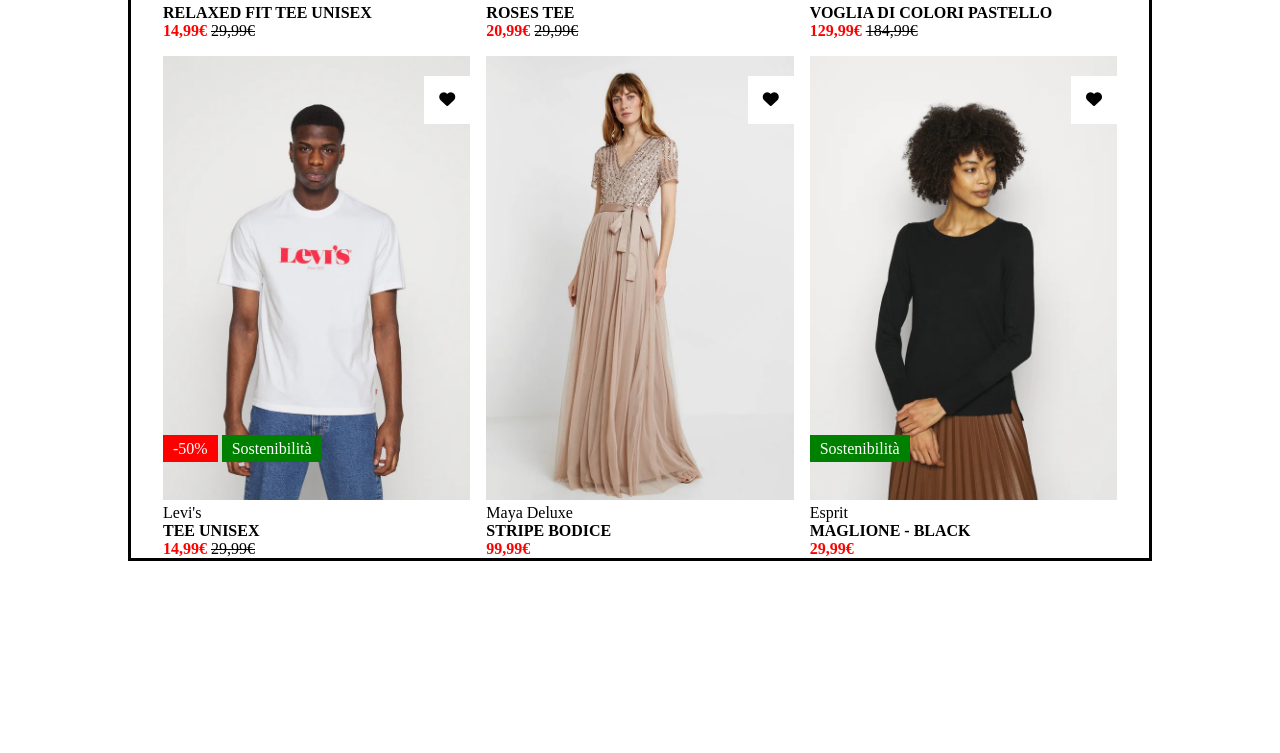
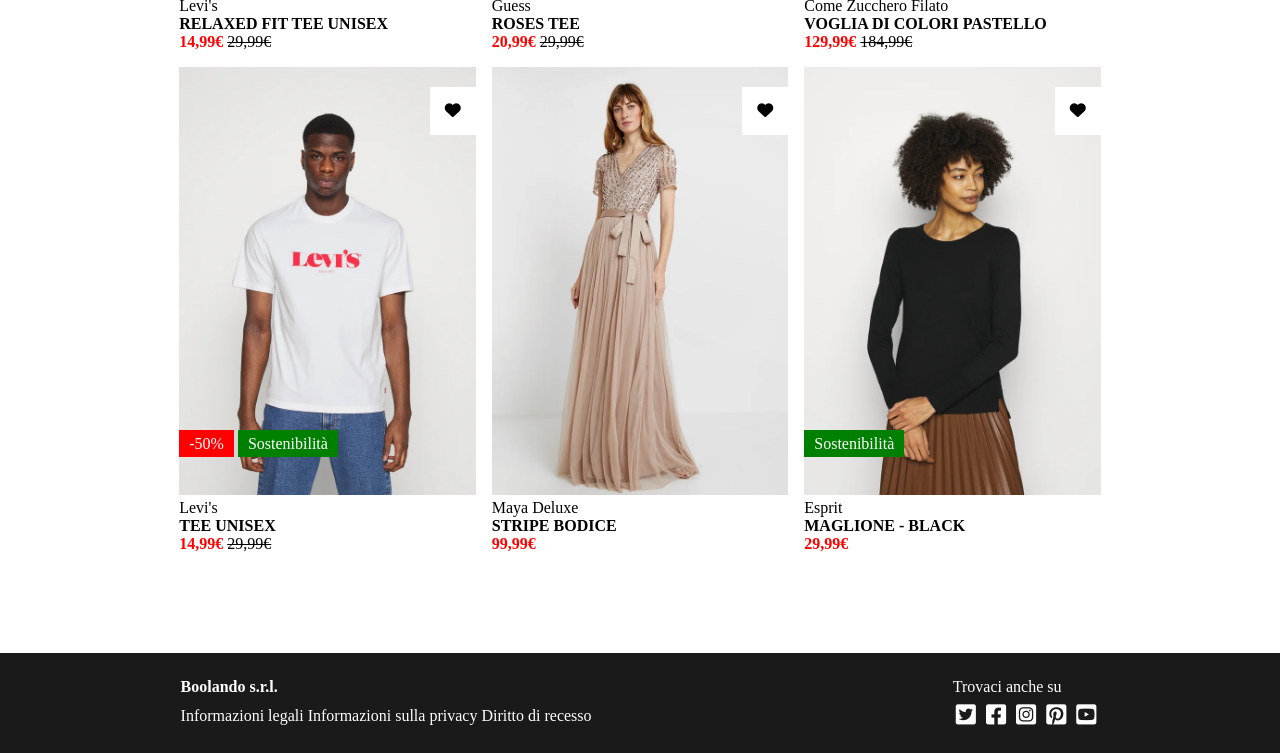
Before and after one commit to isma-91/html-css-boolando, a plain HTML site: page index.html in a window 1280 px wide. Shown: the part 535-1288 px from the top of the page. Before the commit the page ends 1096 px from the top, so only its background shows below. Drawn offline with Linux system fonts and the light colour scheme.

Commit message:
Add footer with styles and heart hover color

```diff
--- a/css/style.css
+++ b/css/style.css
@@ -5,6 +5,9 @@
 }
 
 nav {
+  position: fixed;
+  width: 100%;
+  z-index: 2;
   background-color: #ff6900;
   display: flex;
   height: 70px;
@@ -36,9 +39,9 @@ nav {
   flex-wrap: wrap;
   gap: 1rem;
   justify-content: center;
-  width: 80%;
+  width: 77%;
   margin: auto;
-  border: 3px solid black;
+  padding: 100px 0;
 }
 
 .card {
@@ -49,6 +52,10 @@ nav {
 .card > a {
   text-decoration: none;
   color: black;
+}
+
+.heart:hover {
+  color: red;
 }
 
 .imgs-shop img {
@@ -104,3 +111,29 @@ nav {
   color: black;
   text-decoration: line-through;
 }
+
+footer {
+  background-color: #1a1a1a;
+  display: flex;
+  justify-content: space-around;
+  color: white;
+}
+
+footer a {
+  text-decoration: none;
+  color: white;
+}
+
+.end {
+  padding: 20px 0;
+  line-height: 1.8rem;
+}
+
+.company {
+  font-weight: bold;
+}
+
+.social-icons a {
+  font-size: 23px;
+  padding: 0 3px;
+}
--- a/index.html
+++ b/index.html
@@ -158,12 +158,28 @@
           </div>
         </a>
       </div>
+    </main>
 
+    <footer>
+      <div class="end">
+        <div class="company">Boolando s.r.l.</div>
+        <div class="info">
+          <a href="#">Informazioni legali</a>
+          <a href="#">Informazioni sulla privacy</a>
+          <a href="#">Diritto di recesso</a>
+        </div>
+      </div>
+      <div class="end">
+        <div class="trovaci">Trovaci anche su</div>
+        <div class="social-icons">
+          <a href="#"><i class="fa-brands fa-square-twitter"></i></a>
+          <a href="#"><i class="fa-brands fa-square-facebook"></i></a>
+          <a href="#"><i class="fa-brands fa-square-instagram"></i></a>
+          <a href="#"><i class="fa-brands fa-square-pinterest"></i></a>
+          <a href="#"><i class="fa-brands fa-square-youtube"></i></a>
+        </div>
+      </div>
+    </footer>
 
-
-
-
-
-    </main>
   </body>
 </html>
```
